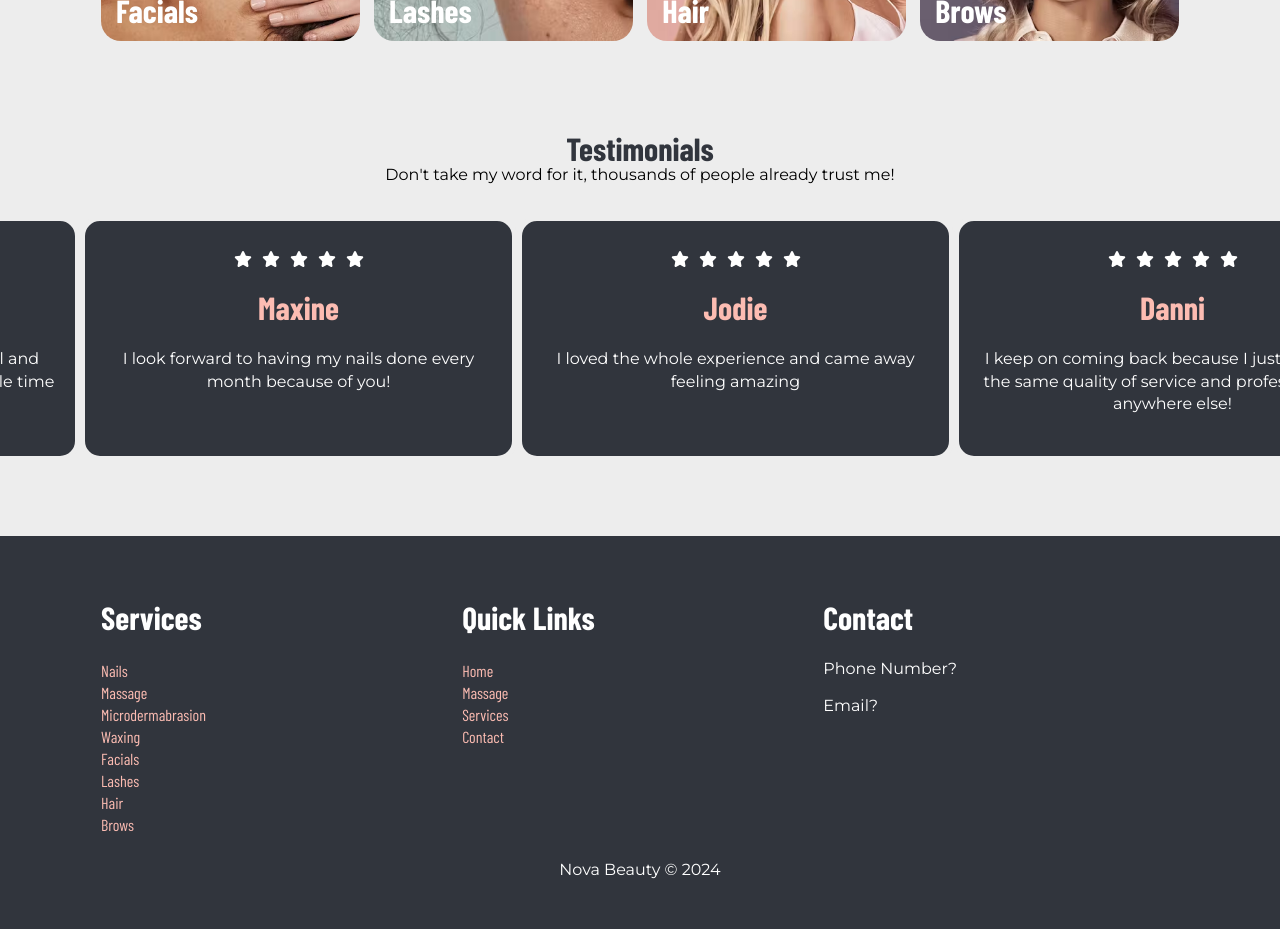
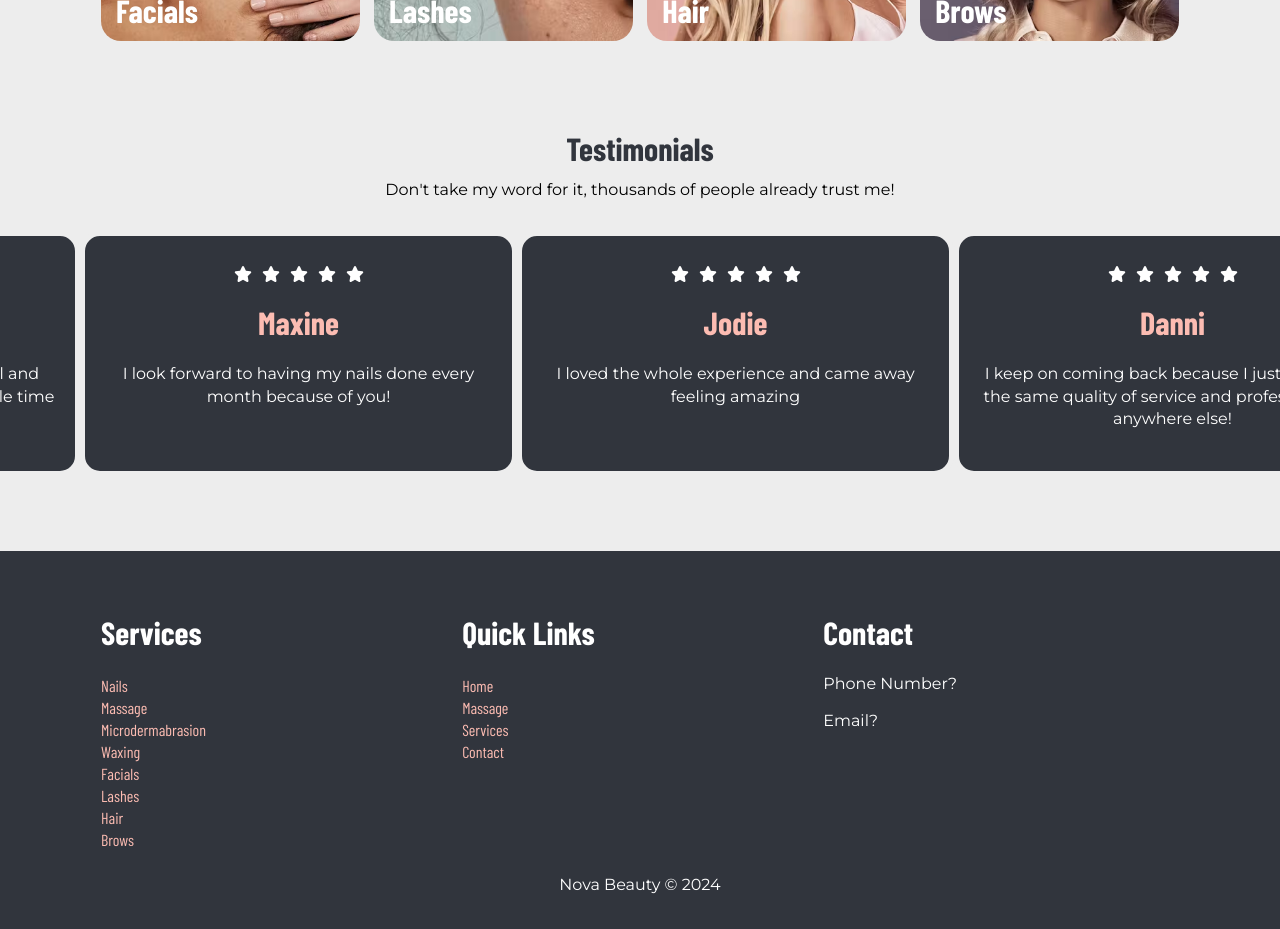
Before and after one commit to JaimieHemmings/novabeauty-react, a React (Vite) app: page / in a window 1280 px wide. Shown: the part 1380-2309 px from the top of the page. Built offline with nearby package versions, Linux system fonts and the light colour scheme; a web font is replaced by a local one.

Commit message:
Update index.css

```diff
--- a/src/components/_partials/Testimonials/index.css
+++ b/src/components/_partials/Testimonials/index.css
@@ -5,7 +5,7 @@
 
 .testimonials h2 {
     color: var(--primary-bg-color);
-    padding: 0;
+    padding-bottom: 15px;
 }
 
 .testimonials h3 {
```
